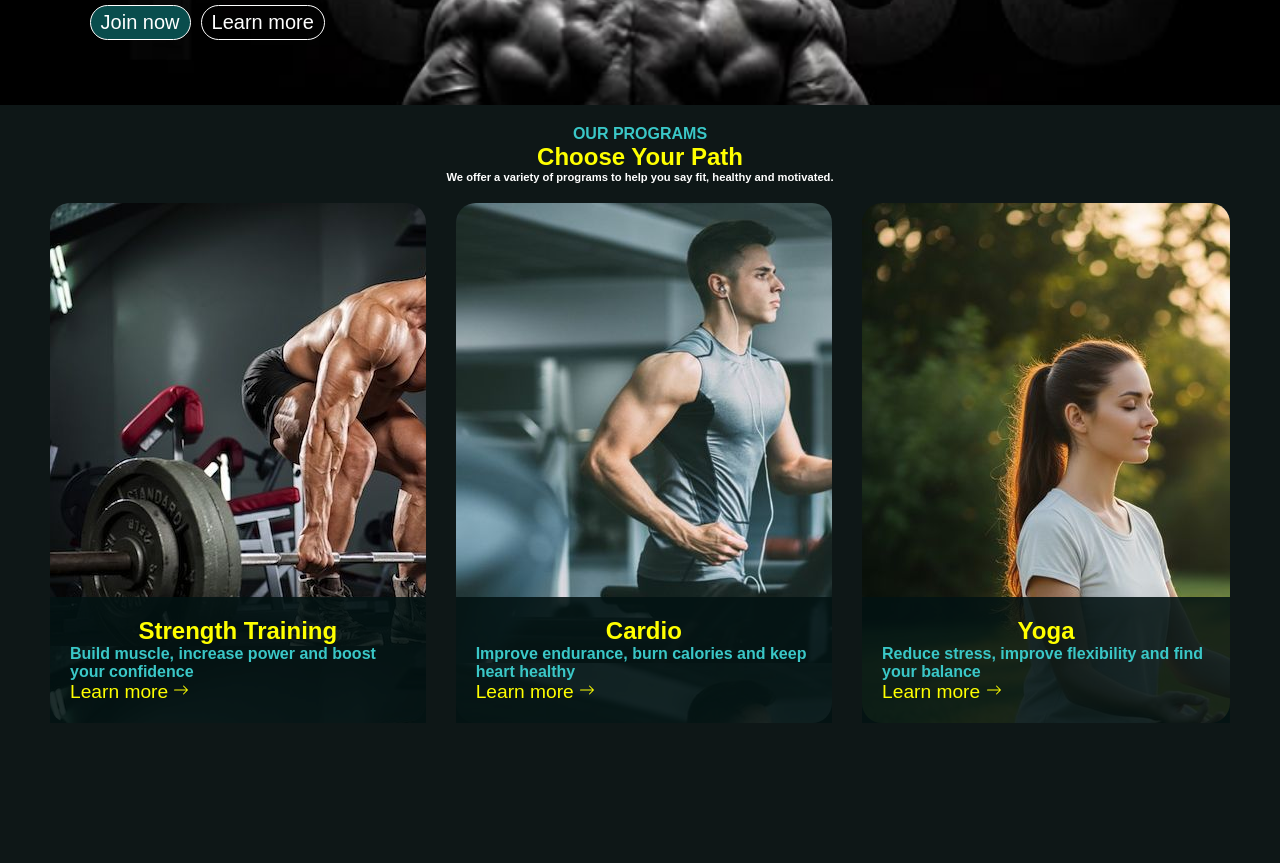
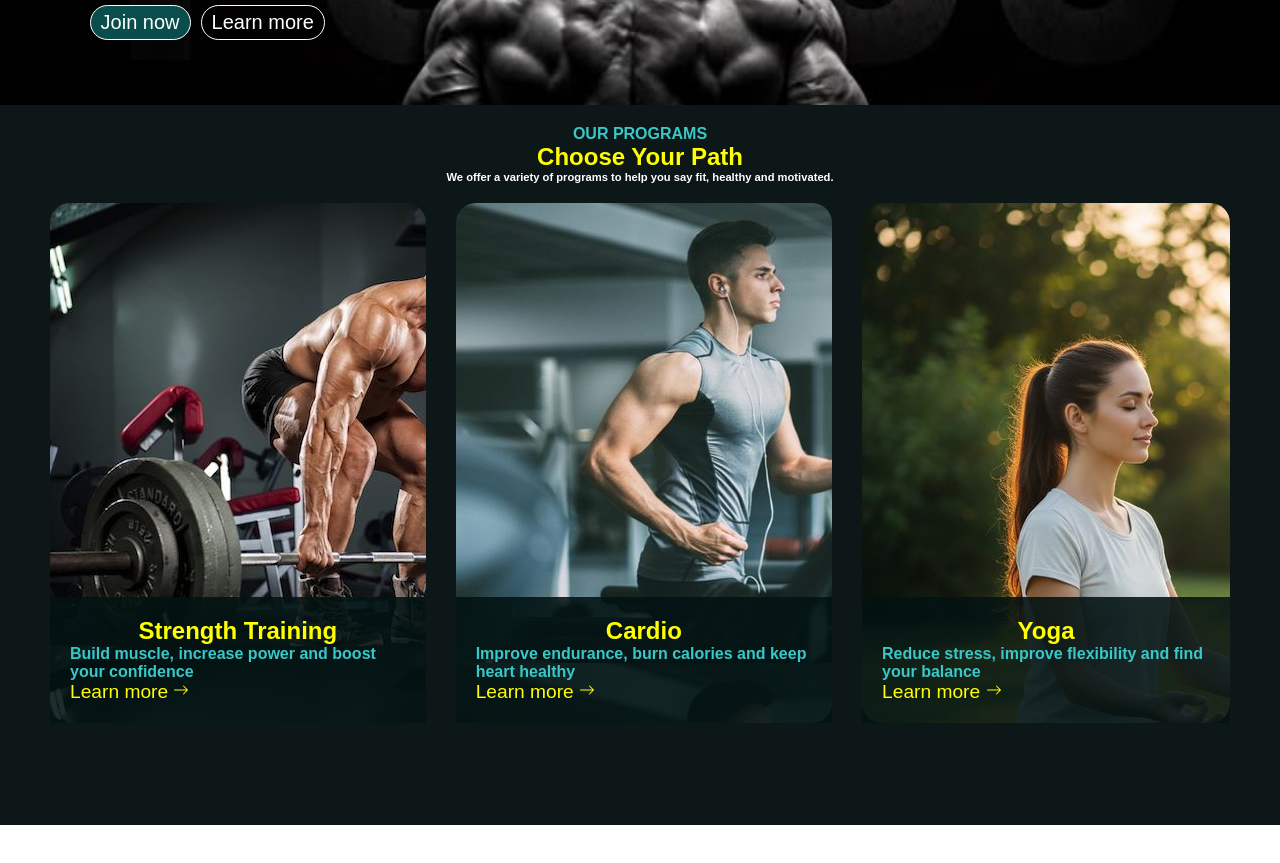
Before and after one commit to sujayIDE/MERNSTACK, a plain HTML site: page Gym-website/index.html in a window 1280 px wide. Shown: the part 375-1238 px from the top of the page. After the commit the page ends 1200 px from the top, so only its background shows below. Drawn offline with Linux system fonts and the light colour scheme.

Commit message:
miniproject

```diff
--- a/Gym-website/index.html
+++ b/Gym-website/index.html
@@ -3,7 +3,7 @@
   <head>
     <meta charset="UTF-8" />
     <meta name="viewport" content="width=device-width, initial-scale=1.0" />
-    <title>Gym Website-Sujay Chimane 1.0</title>
+    <title>FitZone Website-Sujay Chimane 1.0</title>
     <link rel="stylesheet" href="style.css" />
   </head>
   <body>
--- a/Gym-website/program.css
+++ b/Gym-website/program.css
@@ -1,6 +1,6 @@
 .programs{
     width: 100%;
-    height: 100vh;
+    height: 90vh;
     padding: 20px 30px;
       font-family: 'Poppins', sans-serif;
 }
```
